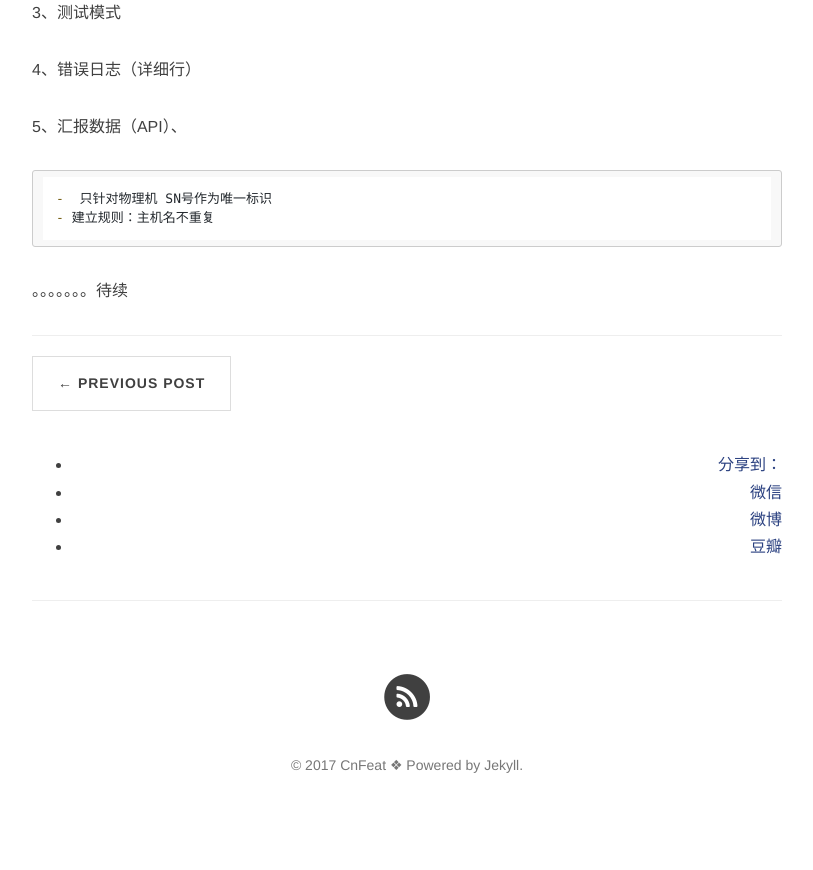
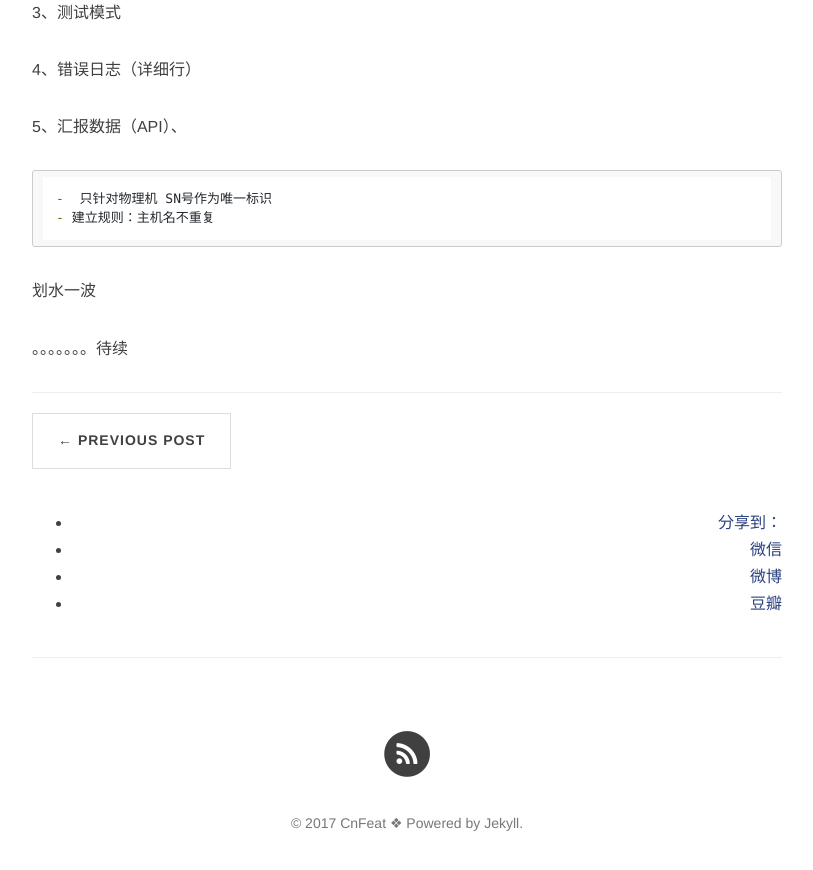
Before and after one commit to jixuege/jixuege.github.io, a Jekyll site: the page built from _posts/2017-09-26-如何一步一步构建CMDB平台.md, in a window 1280 px wide and 900 px high, scrolled down 2832 px. Shown: the top 870 px of the window, without its empty margins (233-1046 px from the left). Built offline with Jekyll 4.4.1, drawn with Linux system fonts in a browser that asks for light colours; nearby versions of some CDN libraries; comment, search, counter and statistics services are not loaded; before the commit the page ends 3675 px from its top, so only the background shows below that.

Commit message:
划水
划水

```diff
--- a/_posts/2017-09-26-如何一步一步构建CMDB平台.md
+++ b/_posts/2017-09-26-如何一步一步构建CMDB平台.md
@@ -98,4 +98,6 @@ CMDB实现的三种方式有： 1、资产的自动收集 2、API URL 3、可视
         -  只针对物理机 SN号作为唯一标识
         - 建立规则：主机名不重复
 
+划水一波
+
 。。。。。。。待续
```
